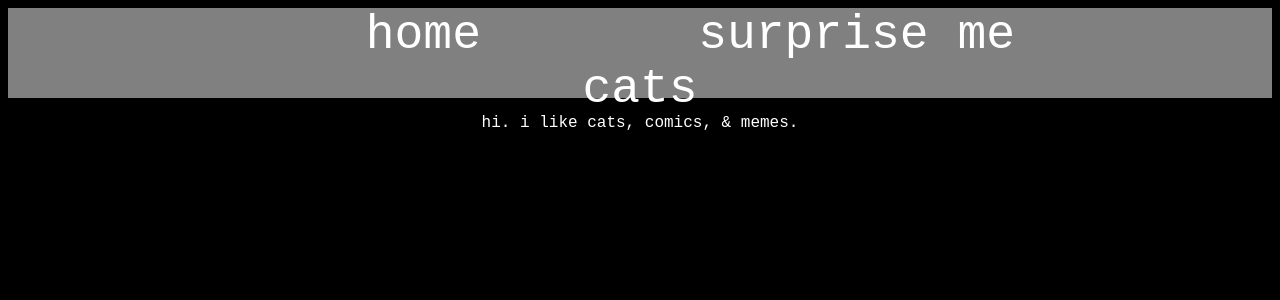
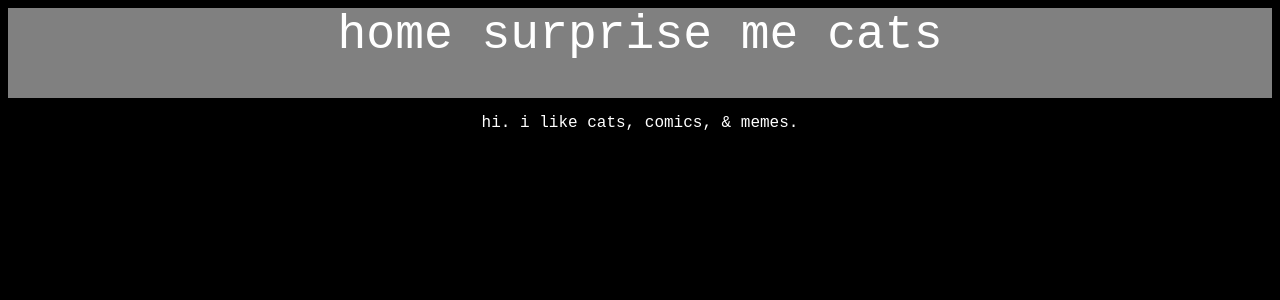
Before and after one commit to daniellaidalia/portfolio, a Jekyll site: the page built from index.html, in a window 1280 px wide. Shown: the top 300 px of the page. Built offline with Jekyll 4.4.1, drawn with Linux system fonts in a browser that asks for light colours.

Commit message:
Update styles.scss

```diff
--- a/css/styles.scss
+++ b/css/styles.scss
@@ -22,7 +22,6 @@ nav ul {
 
 nav li {
   display: inline-block;
-  width: 32%;
 }
 
 a:link, a:active, a:visited {
```
